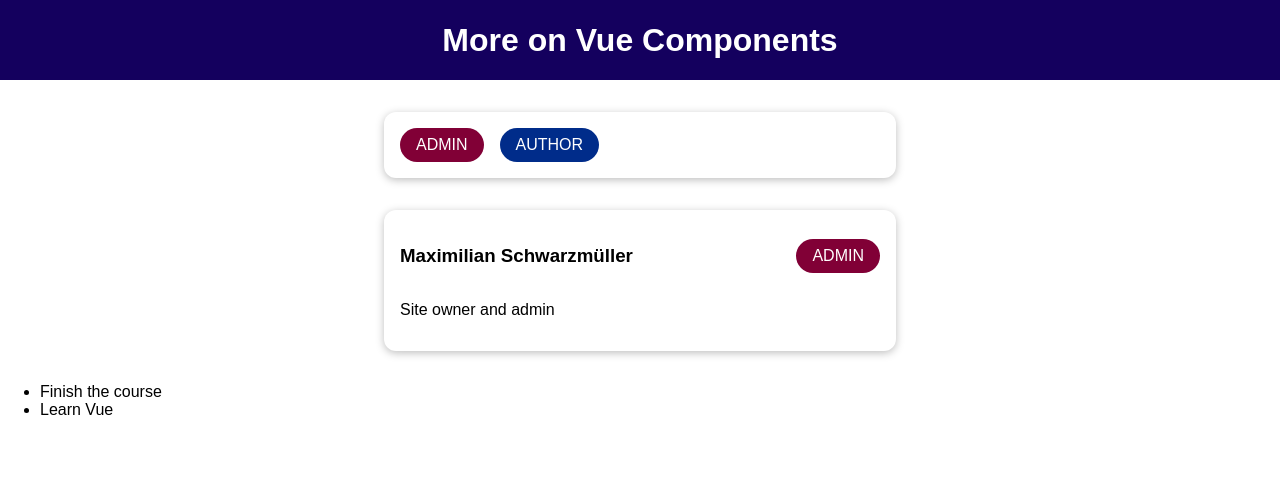
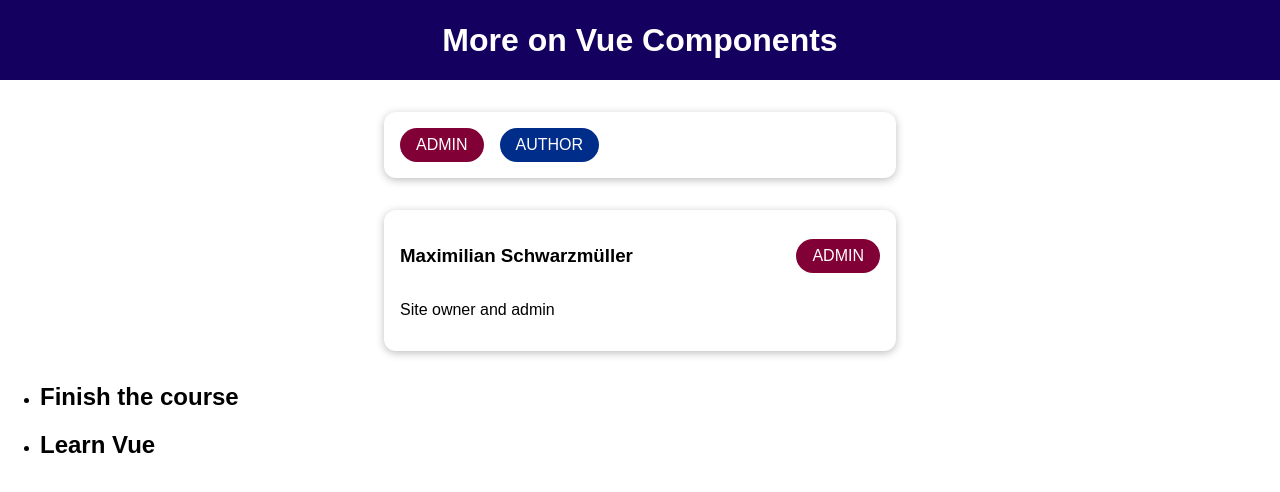
Before and after one commit to fatihugur/vue-cli-deeper-global-local-component, a Vue app: page / in a window 1280 px wide. Shown: the top 492 px of the page. Built offline with nearby package versions, Linux system fonts and the light colour scheme.

Commit message:
scopeSLot example added

```diff
--- a/src/App.vue
+++ b/src/App.vue
@@ -8,7 +8,10 @@
       :info-text="activeUser.description"
       :role="activeUser.role"
     ></user-info>
-    <course-goals></course-goals>
+    <course-goals #default="slotProps">
+      <h2>{{ slotProps.item }}</h2>
+      <p>{{ slotProps["another-prop"] }}</p>
+    </course-goals>
   </div>
 </template>
 
--- a/src/components/CourseGoals.vue
+++ b/src/components/CourseGoals.vue
@@ -1,6 +1,8 @@
 <template>
   <ul>
-    <li v-for="goal in goals" :key="goal">{{ goal }}</li>
+    <li v-for="goal in goals" :key="goal">
+      <slot :item="goal" another-prop="..."></slot>
+    </li>
   </ul>
 </template>
 
```
